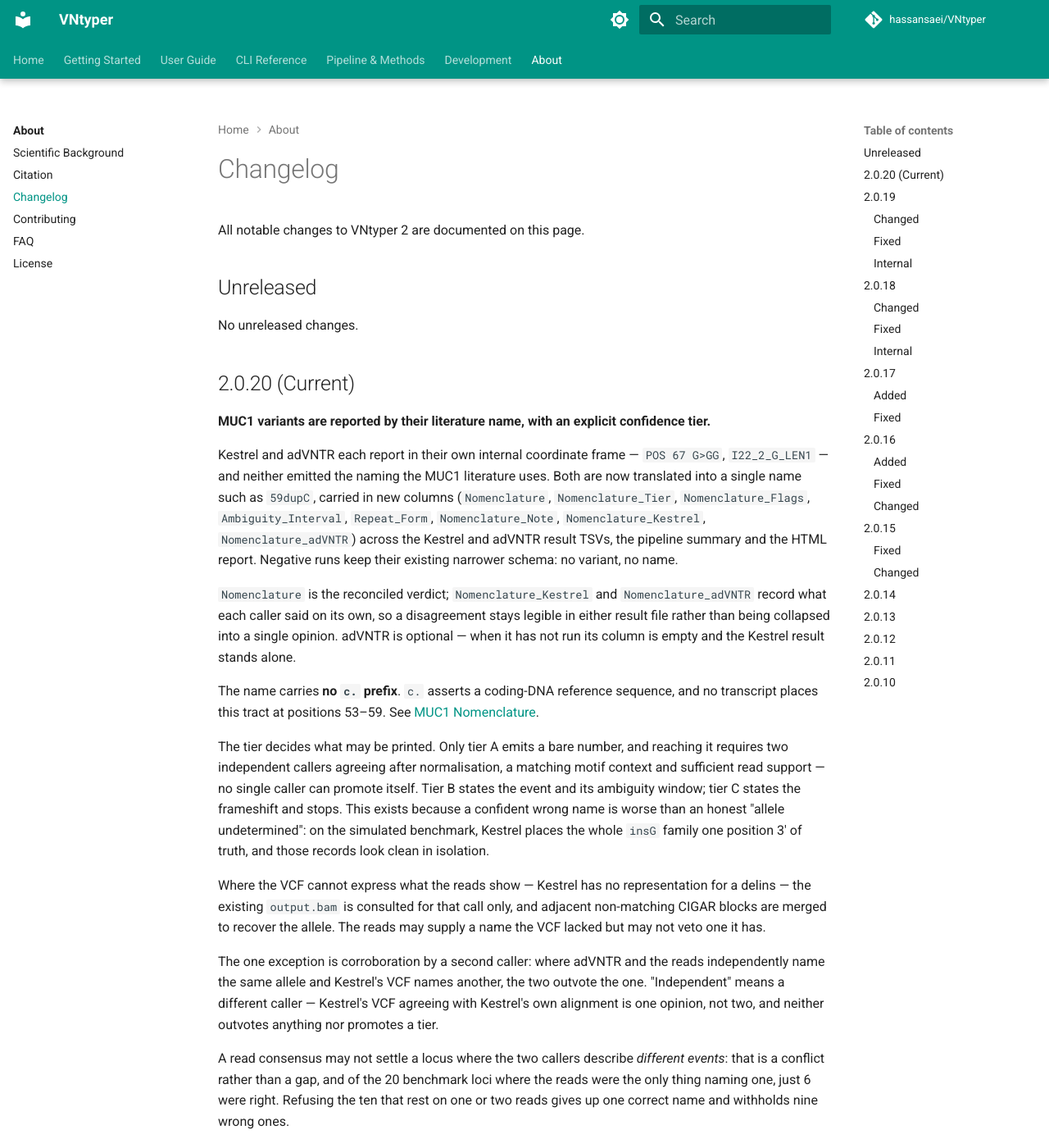
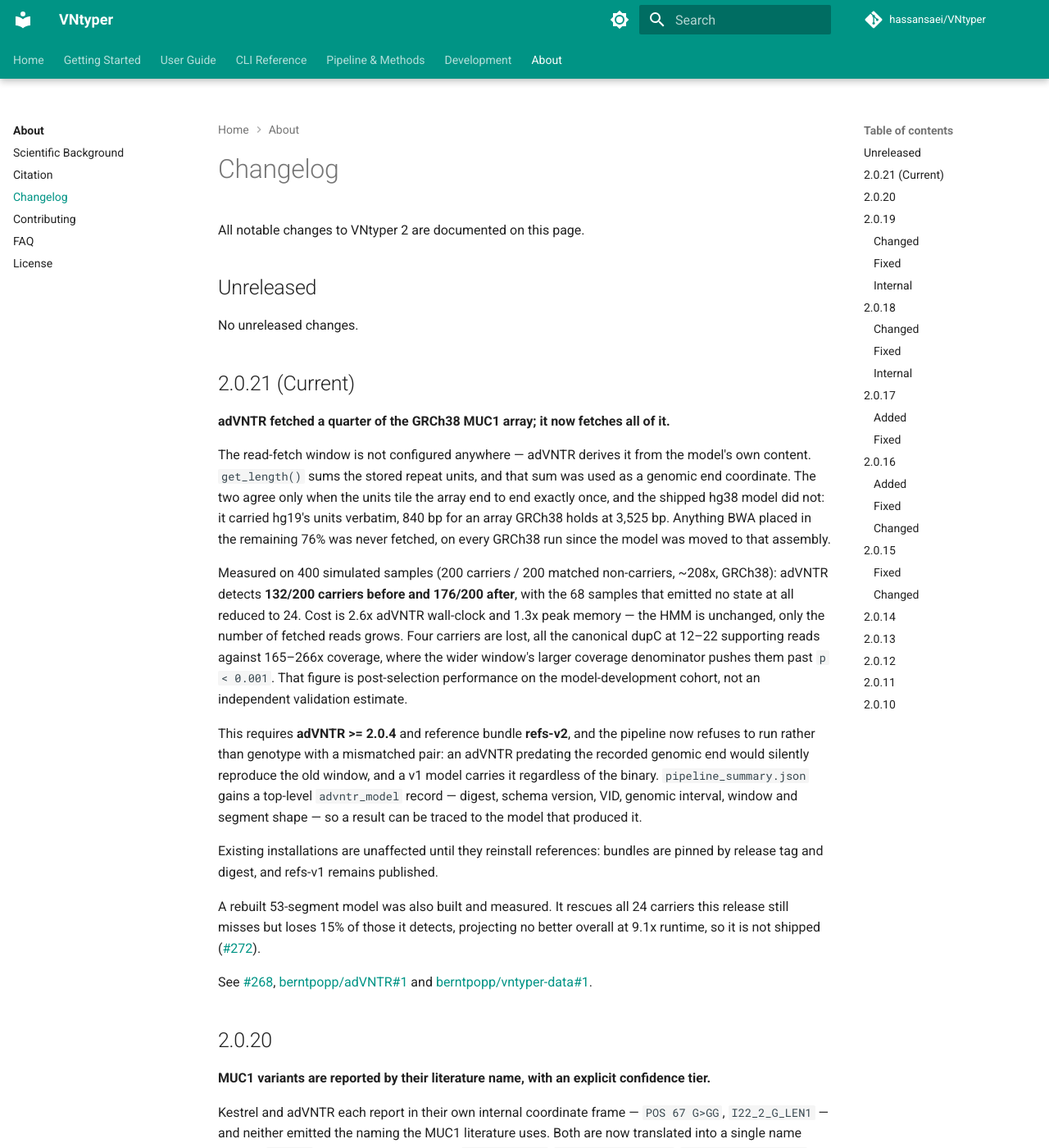
Before and after one commit to hassansaei/VNtyper, an MkDocs documentation site: the page built from docs/about/changelog.md, in a window 1280 px wide and 1400 px high. Shown: the whole window at 82% size. Built offline with MkDocs 1.6.1 and Material for MkDocs 9.7.7, drawn with Linux system fonts in a browser that asks for light colours; comment, search, counter and statistics services are not loaded.

Commit message:
chore(release): 2.0.21
adVNTR fetched a quarter of the GRCh38 MUC1 array; it now fetches all of it.
132/200 -> 176/200 carriers on the 400-sample benchmark, at 2.6x adVNTR wall-clock.

Requires adVNTR >= 2.0.4 and reference bundle refs-v2.

Closes #268

Co-Authored-By: Claude Opus 5 (1M context) <noreply@anthropic.com>
Claude-Session: https://claude.ai/code/session_01HGXF73pBmsvsMe6BZEm5Ki

```diff
--- a/docs/about/changelog.md
+++ b/docs/about/changelog.md
@@ -6,7 +6,45 @@ All notable changes to VNtyper 2 are documented on this page.
 
 No unreleased changes.
 
-## 2.0.20 (Current)
+## 2.0.21 (Current)
+
+**adVNTR fetched a quarter of the GRCh38 MUC1 array; it now fetches all of it.**
+
+The read-fetch window is not configured anywhere — adVNTR derives it from the model's
+own content. `get_length()` sums the stored repeat units, and that sum was used as a
+genomic end coordinate. The two agree only when the units tile the array end to end
+exactly once, and the shipped hg38 model did not: it carried hg19's units verbatim,
+840 bp for an array GRCh38 holds at 3,525 bp. Anything BWA placed in the remaining 76%
+was never fetched, on every GRCh38 run since the model was moved to that assembly.
+
+Measured on 400 simulated samples (200 carriers / 200 matched non-carriers, ~208x,
+GRCh38): adVNTR detects **132/200 carriers before and 176/200 after**, with the 68
+samples that emitted no state at all reduced to 24. Cost is 2.6x adVNTR wall-clock and
+1.3x peak memory — the HMM is unchanged, only the number of fetched reads grows. Four
+carriers are lost, all the canonical dupC at 12–22 supporting reads against 165–266x
+coverage, where the wider window's larger coverage denominator pushes them past
+`p < 0.001`. That figure is post-selection performance on the model-development cohort,
+not an independent validation estimate.
+
+This requires **adVNTR >= 2.0.4** and reference bundle **refs-v2**, and the pipeline now
+refuses to run rather than genotype with a mismatched pair: an adVNTR predating the
+recorded genomic end would silently reproduce the old window, and a v1 model carries it
+regardless of the binary. `pipeline_summary.json` gains a top-level `advntr_model`
+record — digest, schema version, VID, genomic interval, window and segment shape — so a
+result can be traced to the model that produced it.
+
+Existing installations are unaffected until they reinstall references: bundles are
+pinned by release tag and digest, and refs-v1 remains published.
+
+A rebuilt 53-segment model was also built and measured. It rescues all 24 carriers this
+release still misses but loses 15% of those it detects, projecting no better overall at
+9.1x runtime, so it is not shipped ([#272](https://github.com/hassansaei/VNtyper/issues/272)).
+
+See [#268](https://github.com/hassansaei/VNtyper/issues/268),
+[berntpopp/adVNTR#1](https://github.com/berntpopp/adVNTR/issues/1) and
+[berntpopp/vntyper-data#1](https://github.com/berntpopp/vntyper-data/issues/1).
+
+## 2.0.20
 
 **MUC1 variants are reported by their literature name, with an explicit confidence
 tier.**
--- a/vntyper/version.py
+++ b/vntyper/version.py
@@ -1,3 +1,3 @@
 # vntyper/version.py
 
-__version__ = "2.0.20"
+__version__ = "2.0.21"
```
Also changed, not shown: 1 other file.
